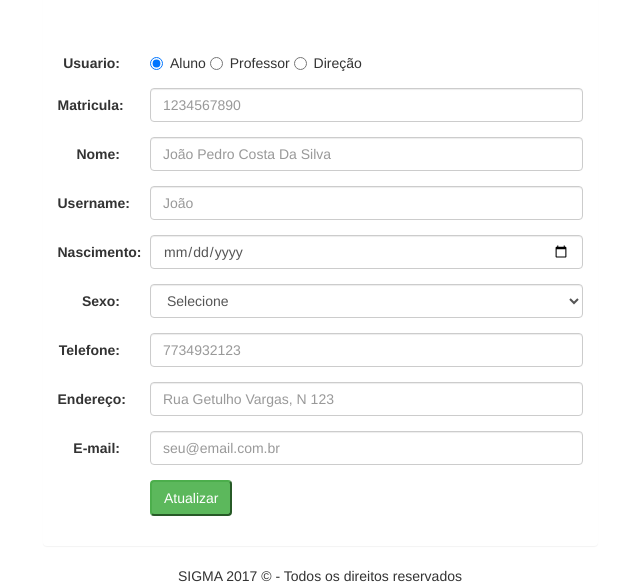
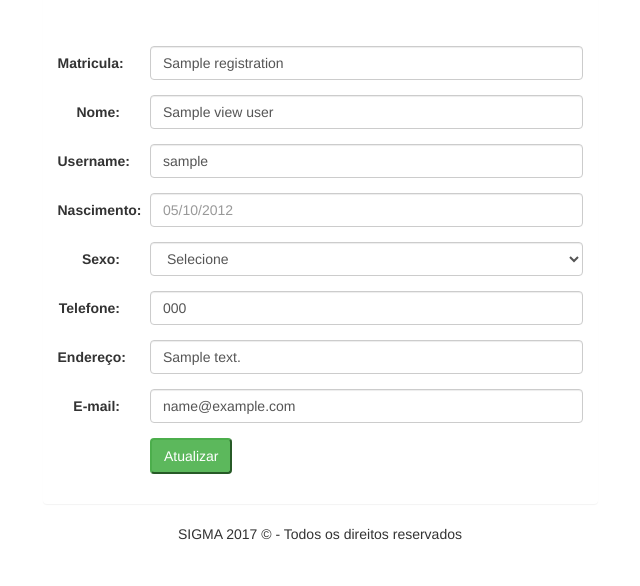
Before and after one commit to deigonPrates/sigma, a PHP site: the page made by app/views/editar/perfil.phtml in a window 1280 px wide. Shown: the part 682-1268 px from the top of the page, without its empty margins (320-960 px from the left). After the commit the page ends 1222 px from the top, so only its background shows below. Run offline with PHP 8.4, Linux system fonts and the light colour scheme; the template is opened without the code that fills it: most values are stand-ins (such as "Sample title", 1, 10 or a date in 2020); data that the repository does not hold is empty; some libraries are stand-ins or nearby versions.

Commit message:
refactory

```diff
--- a/app/controllers/CadastroController.php
+++ b/app/controllers/CadastroController.php
@@ -11,7 +11,7 @@ class CadastroController extends \HXPHP\System\Controller{
         true
     );
 
-    $this->auth->redirectCheck(true);
+    $this->auth->redirectCheck(false);
   }
 
   public function indexAction(){
--- a/app/controllers/EditarController.php
+++ b/app/controllers/EditarController.php
@@ -12,6 +12,9 @@ class EditarController extends \HXPHP\System\Controller{
       );
 
       $this->auth->redirectCheck(false);
+      $this->view->setVars([
+          'users' => User::all($this->auth->getUserId())
+      ]);
   }
 
   public function senhaAction(){
@@ -70,7 +73,7 @@ class EditarController extends \HXPHP\System\Controller{
               }else{
                 $this->load('Helpers\Alert', array(
                     'success',
-                    'Atualizações efetuadas com sucesso!',
+                    'Atualização realizada com sucesso!<br><h6>Por favor, saia do SIGMA e entre novamente, para que as atualizações entrem em vigor.</h6>',
                     $editarPerfil->errors
                 ));
               }
--- a/app/models/User.php
+++ b/app/models/User.php
@@ -175,7 +175,6 @@ class User  extends \HXPHP\System\Model{
     $user = self::find($post['user_id']);
 
     $user->update_attributes(array(
-      'role_id' => $post['role_id'],
       'registration' => $post['registration'],
       'name' => $post['name'],
       'username' => $post['username'],
--- a/app/views/editar/perfil.phtml
+++ b/app/views/editar/perfil.phtml
@@ -11,37 +11,27 @@
                 <?php echo (isset($this->alert) ? $this->alert : '')?>
               <form action="<?php echo BASE; ?>editar/perfil" class="form-horizontal" method="post">
                 <div class="form-group">
-                  <label for="role_id" class="col-sm-2 control-label">Usuario:</label>
-                  <div class="col-sm-10">
-                    <div class="radio">
-                        <label><input type="radio" name="role_id" id="role_id" value="3" checked>Aluno</label>
-                        <label><input type="radio" name="role_id" id="role_id" value="2">Professor</label>
-                        <label><input type="radio" name="role_id" id="role_id" value="4">Direção</label>
-                    </div>
-                  </div>
-                </div>
-                <div class="form-group">
                   <label for="registration" class="col-sm-2 control-label">Matricula:</label>
                   <div class="col-sm-10">
-                    <input required type="numeric" name="registration" class="form-control" id="registration" value="<?php echo $this->request->post('registration') ?>" placeholder="1234567890">
+                    <input required type="numeric" name="registration" class="form-control" id="registration" value="<?php echo $view_users->registration ?>" placeholder="1234567890">
                   </div>
                 </div>
                 <div class="form-group">
                   <label for="name" class="col-sm-2 control-label">Nome:</label>
                   <div class="col-sm-10">
-                    <input required type="text" name="name" class="form-control" id="name" value="<?php echo $this->request->post('name') ?>" placeholder="João Pedro Costa Da Silva">
+                    <input required type="text" name="name" class="form-control" id="name" value="<?php echo $view_users->name ?>" placeholder="João Pedro Costa Da Silva">
                   </div>
                 </div>
                 <div class="form-group">
                   <label for="username" class="col-sm-2 control-label">Username:</label>
                   <div class="col-sm-10">
-                    <input required type="text" name="username" class="form-control" id="username" value="<?php echo $this->request->post('username') ?>" placeholder="João">
+                    <input required type="text" name="username" class="form-control" id="username" value="<?php echo $view_users->username ?>" placeholder="João">
                   </div>
                 </div>
                 <div class="form-group">
                   <label for="birth" class="col-sm-2 control-label">Nascimento:</label>
                   <div class="col-sm-10">
-                    <input required type="date" name="birth" class="form-control" id="birth" value="<?php echo $this->request->post('birth') ?>" placeholder="05/10/2012">
+                    <input required type="text" name="birth" class="form-control" id="birth" value="" placeholder="05/10/2012">
                   </div>
                 </div>
                 <div class="form-group">
@@ -57,19 +47,19 @@
                 <div class="form-group">
                   <label for="phone" class="col-sm-2 control-label">Telefone:</label>
                   <div class="col-sm-10">
-                    <input  type="text" name="phone" class="form-control" id="phone" value="<?php echo $this->request->post('phone') ?>" placeholder="7734932123">
+                    <input  type="text" name="phone" class="form-control" id="phone" value="<?php echo $view_users->phone ?>" placeholder="7734932123">
                   </div>
                 </div>
                 <div class="form-group">
                   <label for="address" class="col-sm-2 control-label">Endereço:</label>
                   <div class="col-sm-10">
-                    <input required type="text" name="address" class="form-control" id="address" value="<?php echo $this->request->post('address') ?>" placeholder="Rua Getulho Vargas, N 123">
+                    <input required type="text" name="address" class="form-control" id="address" value="<?php echo $view_users->address ?>" placeholder="Rua Getulho Vargas, N 123">
                   </div>
                 </div>
                 <div class="form-group">
                   <label for="email" class="col-sm-2 control-label">E-mail:</label>
                   <div class="col-sm-10">
-                    <input  type="email" name="email" class="form-control" id="email"  value="<?php echo $this->request->post('email') ?>" placeholder="seu@email.com.br">
+                    <input  type="email" name="email" class="form-control" id="email"  value="<?php echo $view_users->email ?>" placeholder="seu@email.com.br">
                   </div>
                 </div>
               <!--
```
Also changed, not shown: app/views/cadastro/atividade.phtml (+10 -1 lines).
